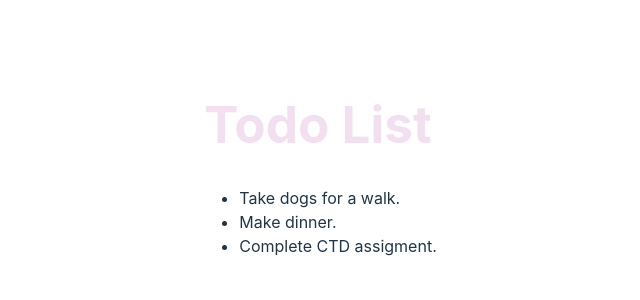
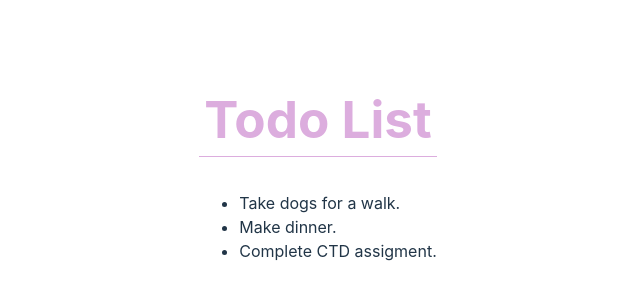
Before and after one commit to linakl19/react-todo, a React (Vite) app: page / in a window 1280 px wide. Shown: the part 232-532 px from the top of the page, without its empty margins (322-962 px from the left). Built offline with nearby package versions, Linux system fonts and the light colour scheme.

Commit message:
updated CSS files

```diff
--- a/src/index.css
+++ b/src/index.css
@@ -24,7 +24,9 @@ body {
 h1 {
   font-size: 3.2em;
   line-height: 1.1;
-  color: #F2DFF0;
+  border-bottom: 1px solid #dcadde;
+  padding-bottom: 0.5rem;
+  color: #dcadde;
 }
 
 li{
```
